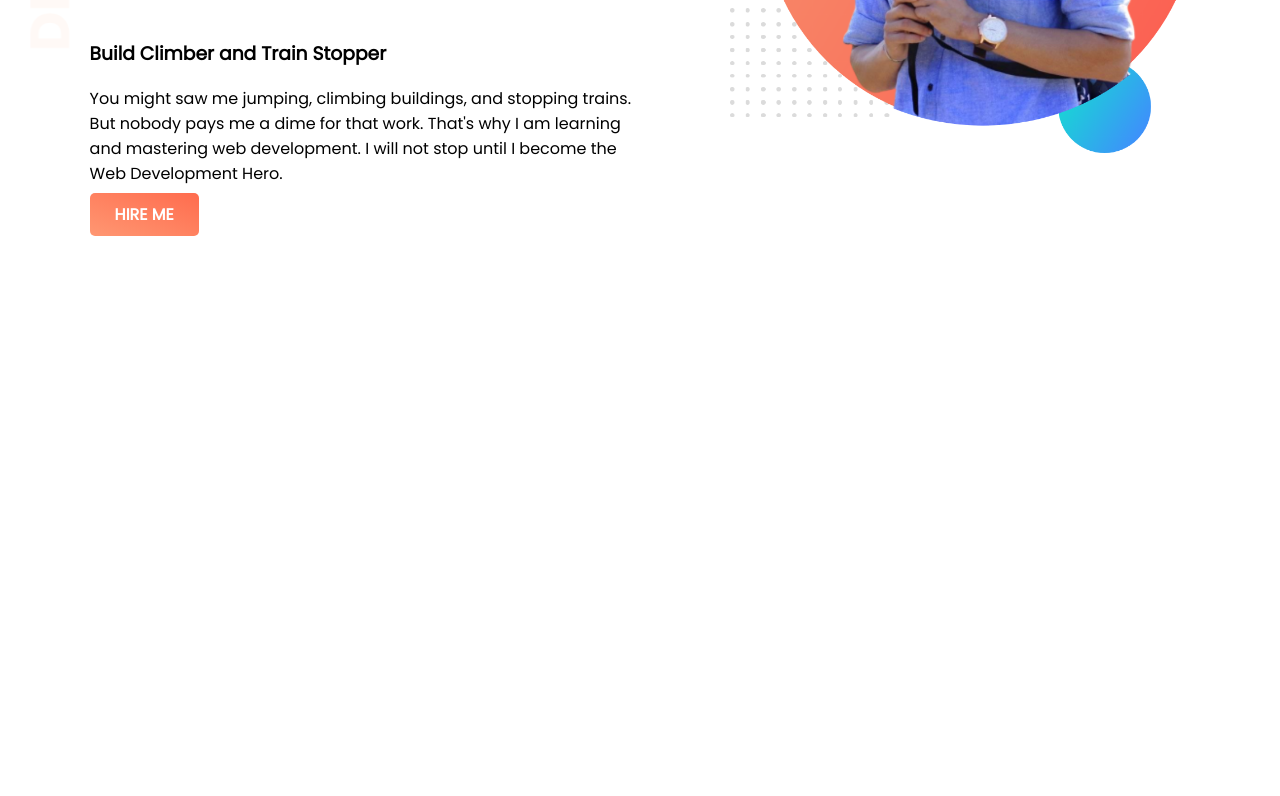
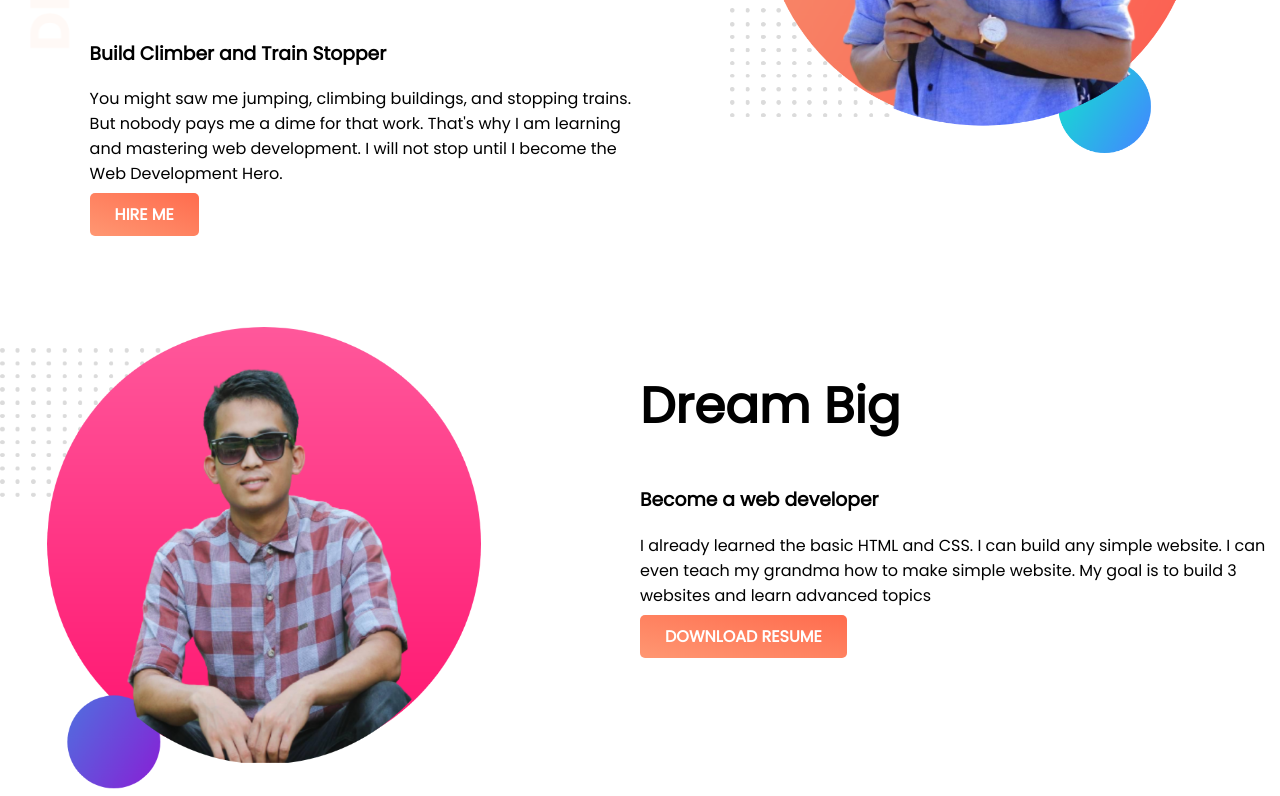
Before and after one commit to aspinchakma/amor-shanti-portfolio, a plain HTML site: page index.html in a window 1280 px wide. Shown: the part 311-1107 px from the top of the page. Before the commit the page ends 800 px from the top, so only its background shows below. Drawn offline with Linux system fonts and the light colour scheme.

Commit message:
section two added

```diff
--- a/index.html
+++ b/index.html
@@ -29,6 +29,18 @@
             <img src="important-photos/my-bg (1).png" alt="">
         </div>
     </section>
+    <section class="middle-section">
+        <div class="moanoghar">
+            <img src="important-photos/my-bg2 (2).png" alt="">
+        </div>
+        <div class="moanoghar">
+            <h1>Dream Big</h1>
+            <h3>Become a web developer</h3>
+            <p>I already learned the basic HTML and CSS. I can build any simple website. I can even teach my grandma how
+                to make simple website. My goal is to build 3 websites and learn advanced topics</p>
+            <a class="hire-button" target="_blank" href="#">DOWNLOAD RESUME</a>
+        </div>
+    </section>
 </body>
 
 </html>
--- a/style.css
+++ b/style.css
@@ -9,6 +9,7 @@ h1{
     display: flex;
     background-image: url(images/top-banner.png);
     background-repeat: no-repeat;
+    margin-bottom:100px;
 }
 .half-width{
     width:50%;
@@ -28,3 +29,13 @@ h1{
     padding:10px 25px;
     border-radius:5px;
 }
+.middle-section{
+    display: flex;
+}
+.moanoghar{
+    width: 50%;
+    padding-right:7px;
+}
+.moanoghar img{
+    width:76%;
+}
```
